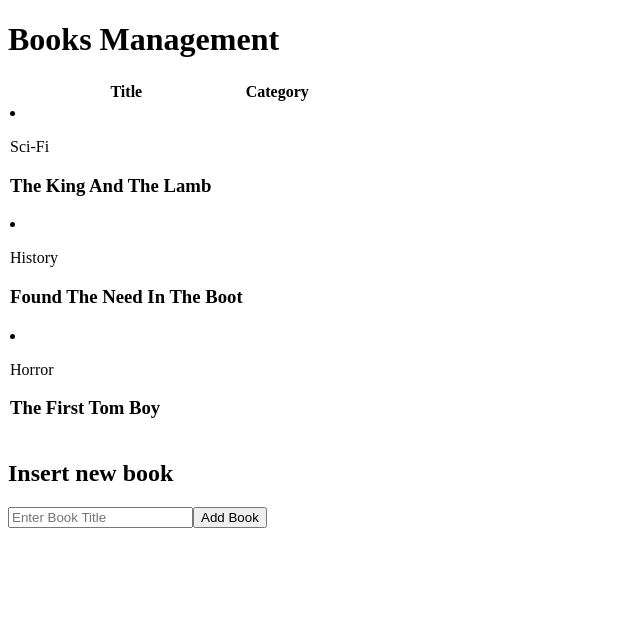
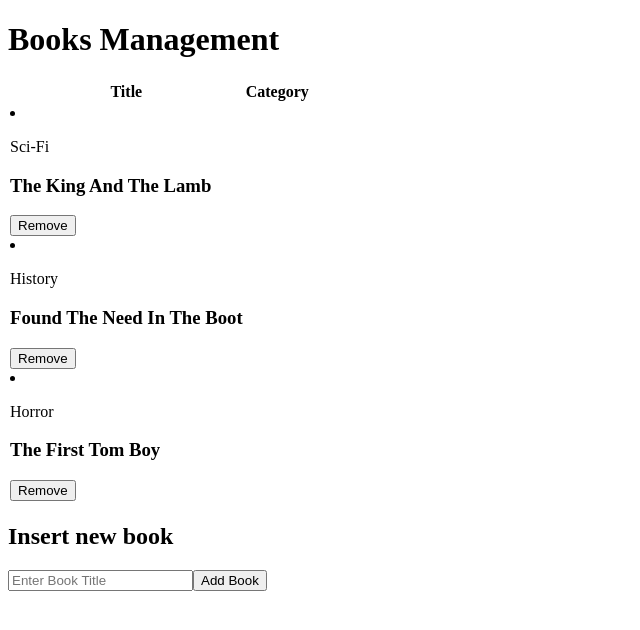
Before and after one commit to CornetS28/book-management, a React (Create React App) app: page / in a window 1280 px wide. Shown: the top 630 px of the page, without its empty margins (0-640 px from the left). Built offline with nearby package versions, Linux system fonts and the light colour scheme.

Commit message:
users are able to remove books

```diff
--- a/package.json
+++ b/package.json
@@ -9,7 +9,8 @@
     "react-redux": "^7.1.3",
     "react-script": "^2.0.5",
     "react-scripts": "^3.2.0",
-    "redux": "^4.0.4"
+    "redux": "^4.0.4",
+    "redux-devtools-extension": "^2.13.8"
   },
   "scripts": {
     "start": "react-scripts start",
--- a/src/actions/index.js
+++ b/src/actions/index.js
@@ -6,7 +6,7 @@ export const CREATE_BOOK = (title, category) => {
   };
 };
 
-export const REMOVE_BOOK = id => {
+export const removeBook = id => {
   return {
     type: 'REMOVE_BOOK',
     id,
--- a/src/components/Book.js
+++ b/src/components/Book.js
@@ -1,13 +1,22 @@
-import React from 'react';
-import PropTypes from 'prop-types';
+import React from "react";
+import PropTypes from "prop-types";
+import { removeBook } from "../actions/index";
+import { connect } from "react-redux";
 
-
-const Book = ({ book: { id, title, category } }) => (
+const Book = ({ book: { id, title, category }, dispatch }) => (
   <li id={id}>
     <section>
       <p>{category}</p>
       <h3>{title}</h3>
     </section>
+    <button
+      onClick={() => dispatch(removeBook(id))}
+      title={`Remove ${title}`}
+      className=""
+      type="button"
+    >
+      Remove
+    </button>
   </li>
 );
 
@@ -16,8 +25,8 @@ Book.propTypes = {
     title: PropTypes.string,
     category: PropTypes.string,
     pages: PropTypes.integer,
-    id: PropTypes.string,
-  }).isRequired,
+    id: PropTypes.string
+  }).isRequired
 };
 
-export default Book;
+export default connect()(Book);
--- a/src/index.js
+++ b/src/index.js
@@ -1,35 +1,40 @@
-import React from 'react';
-import { render } from 'react-dom';
-import { createStore } from 'redux';
-import { Provider } from 'react-redux';
-import roots from './reducers';
-import App from './components/App';
+import React from "react";
+import { render } from "react-dom";
+import { createStore } from "redux";
+import { Provider } from "react-redux";
+import roots from "./reducers";
+import App from "./components/App";
+import { composeWithDevTools} from "redux-devtools-extension";
 
 const INITIAL_STATE = {
   books: [
     {
       id: 0,
-      title: 'The King And The Lamb',
-      category: 'Sci-Fi',
+      title: "The King And The Lamb",
+      category: "Sci-Fi"
     },
     {
       id: 1,
-      title: 'Found The Need In The Boot',
-      category: 'History',
+      title: "Found The Need In The Boot",
+      category: "History"
     },
     {
       id: 2,
-      title: 'The First Tom Boy',
-      category: 'Horror',
-    },
-  ],
+      title: "The First Tom Boy",
+      category: "Horror"
+    }
+  ]
 };
 
-const store = createStore(roots, INITIAL_STATE);
+const store = createStore(
+  roots,
+  INITIAL_STATE,
+  window._REDUX_DEVTOOLS_EXTENSION_ && window._REDUX_DEVTOOLS_EXTENSION_(),
+);
 
 render(
   <Provider store={store}>
     <App />
   </Provider>,
-  document.getElementById('root'),
+  document.getElementById("root")
 );
```
Also changed, not shown: 1 other file (tests, documents, lock files or other folders).
